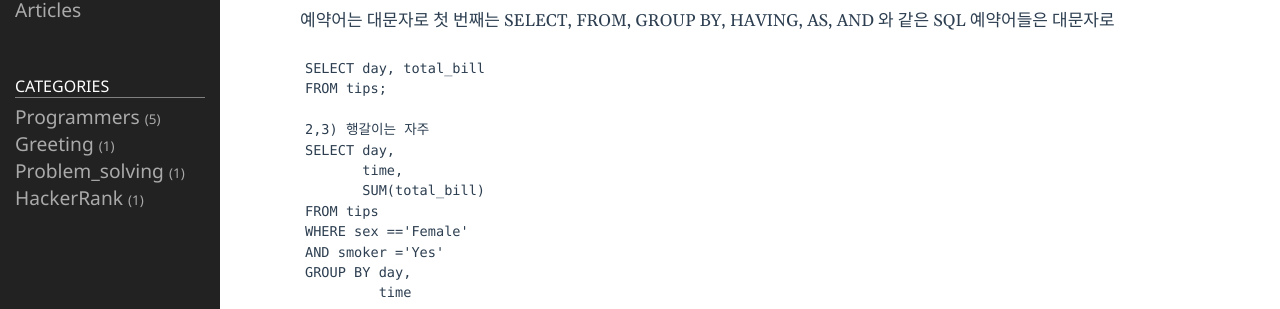
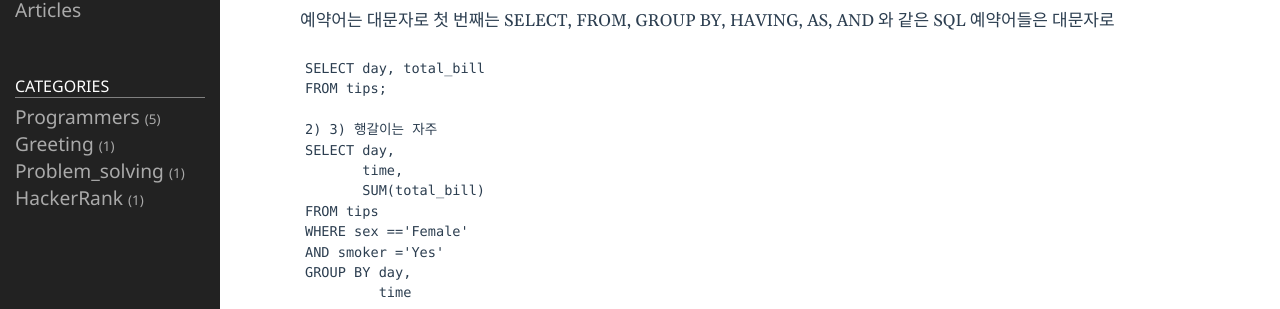
Before and after one commit to shina1221/shina1221.github.io, a Jekyll site: the page built from _posts/MySQL/2023-03-06-MySQL_01.md, in a window 1280 px wide. Shown: the part 280-589 px from the top of the page. Built offline with Jekyll 4.4.1, drawn with Linux system fonts in a browser that asks for light colours.

Commit message:
Update 2023-03-06-MySQL_01.md

```diff
--- a/_posts/MySQL/2023-03-06-MySQL_01.md
+++ b/_posts/MySQL/2023-03-06-MySQL_01.md
@@ -14,7 +14,7 @@ category: HackerRank
 SELECT day, total_bill
 FROM tips;
 
-2,3) 행갈이는 자주
+2) 3) 행갈이는 자주
 SELECT day,
        time,
        SUM(total_bill)
```
